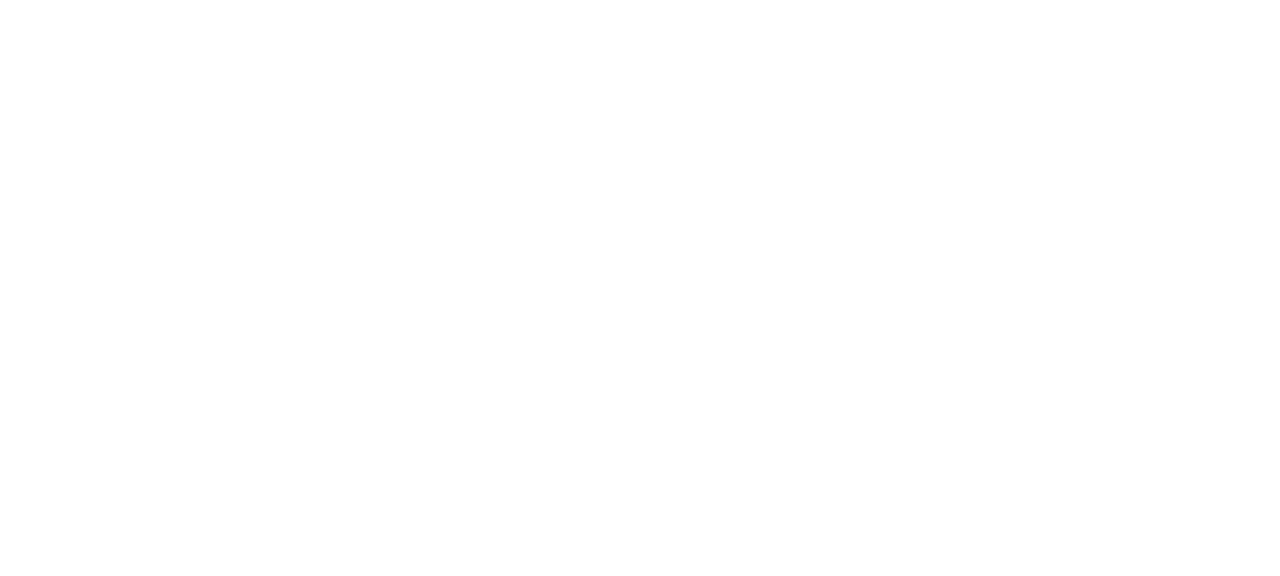
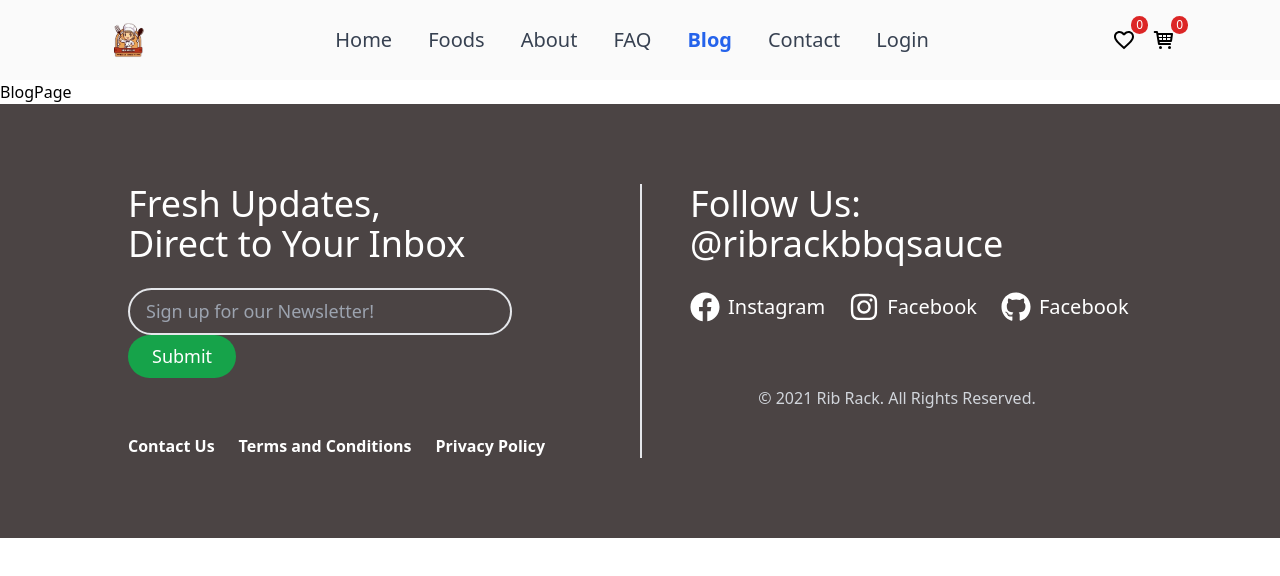
Before and after one commit to SokmengHoem/Khmer_Food, a React (Vite) app: page /blog in a window 1280 px wide. Before the commit this address had no page. Shown: the top 576 px of the page. Built offline with nearby package versions, Linux system fonts and the light colour scheme.

Commit message:
add FAQ and Blog page

```diff
--- a/src/App.tsx
+++ b/src/App.tsx
@@ -9,6 +9,8 @@
 import AddToCard from './pages/addCard/AddToCard'
 import LoginPage from './pages/auth/LoginPage'
 import Register from './pages/auth/Register'
+import FAQPage from './pages/faq/FAQPage'
+import BlogPage from './pages/blog/BlogPage'
 
 function App() {
 
@@ -24,6 +26,8 @@
           <Route path="contact" element={<ContactPage/>} />
           <Route path="favorite" element={<FavoritePage/>}/>
           <Route path="add-card" element={<AddToCard/>}/>
+          <Route path="faq" element={<FAQPage />} />
+          <Route path="blog" element={<BlogPage />} />
           <Route path="login" element={<LoginPage />} />
           <Route path="register" element={<Register />} />
          </Route>
--- a/src/components/Organisms/layouts/Layout.tsx
+++ b/src/components/Organisms/layouts/Layout.tsx
@@ -56,6 +56,18 @@
               onClick={() => onClickLinkPage('/about')}
             >
               About
+            </button>
+            <button
+              className={`${isActive('/faq')} hover:font-semibold hover:text-white transition-all duration-300 text-xl`}
+              onClick={() => onClickLinkPage('/faq')}
+            >
+              FAQ
+            </button>
+            <button
+              className={`${isActive('/blog')} hover:font-semibold hover:text-white transition-all duration-300 text-xl`}
+              onClick={() => onClickLinkPage('/blog')}
+            >
+              Blog
             </button>
             <button
               className={`${isActive('/contact')} hover:font-semibold hover:text-white transition-all duration-300 text-xl`}
--- /dev/null
+++ b/src/pages/blog/BlogPage.tsx
@@ -0,0 +1,9 @@
+import React from 'react'
+
+type Props = {}
+
+export default function BlogPage({}: Props) {
+  return (
+    <div>BlogPage</div>
+  )
+}
--- /dev/null
+++ b/src/pages/faq/FAQPage.tsx
@@ -0,0 +1,11 @@
+import React from 'react'
+
+type Props = {}
+
+const FAQPage = (props: Props) => {
+  return (
+    <div>FAQPage</div>
+  )
+}
+
+export default FAQPage
```
